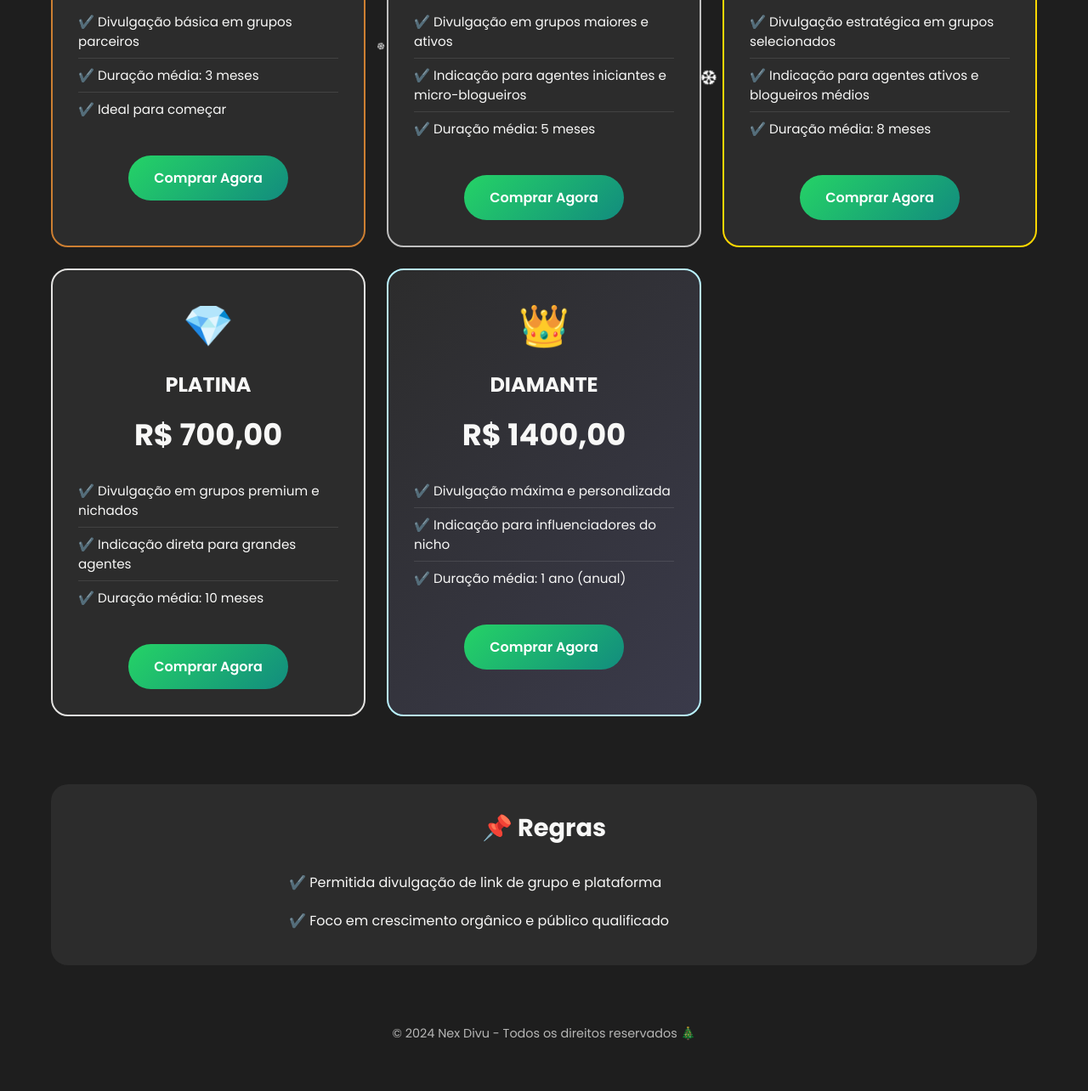
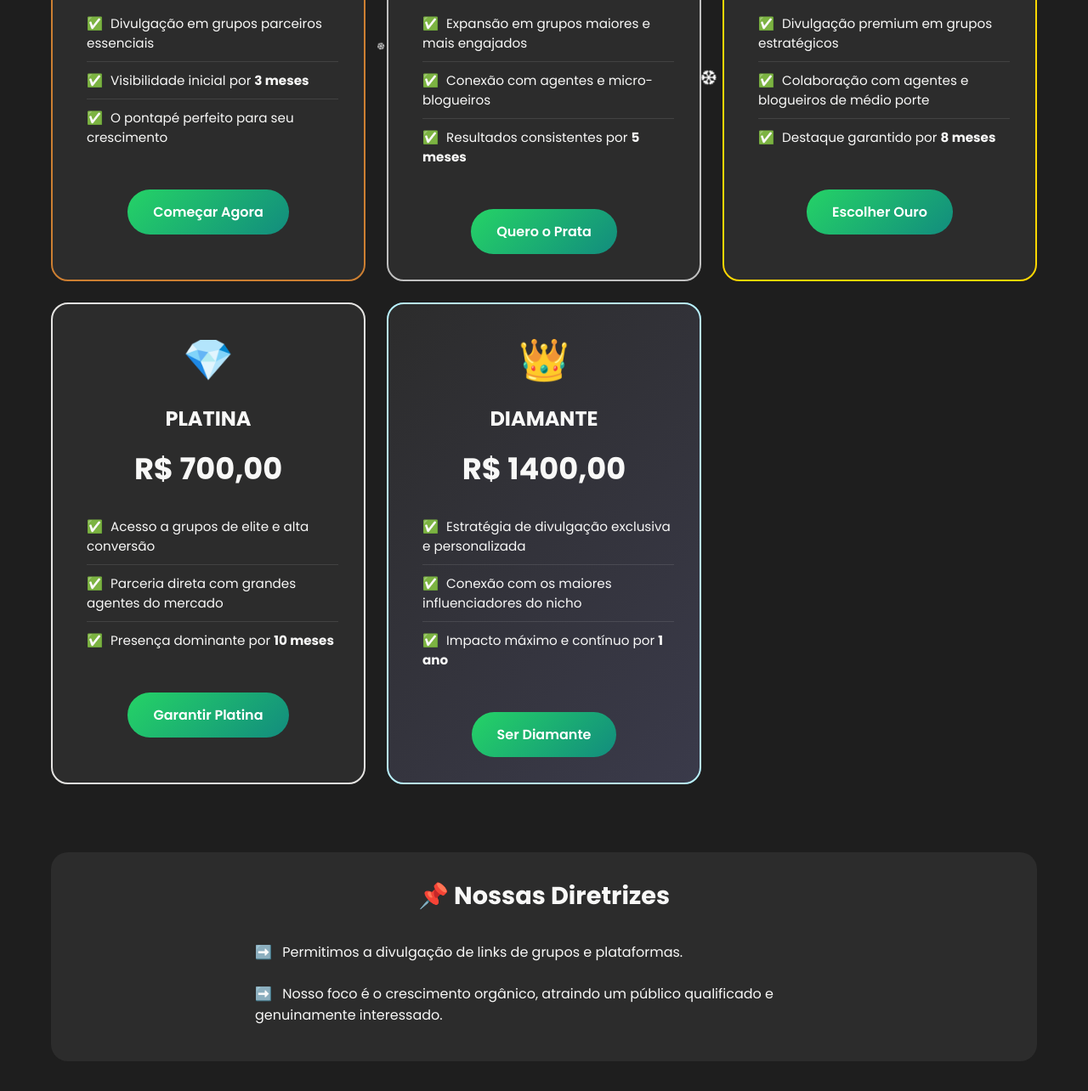
Before and after one commit to kdefycom/dc-store, a plain HTML site: page boostpacks/index.html in a window 1280 px wide. Shown: the part 515-1799 px from the top of the page at 85% size. Drawn offline with Linux system fonts and the light colour scheme.

Commit message:
refactor: improve copy and UI, and separate JS

```diff
--- a/boostpacks/index.html
+++ b/boostpacks/index.html
@@ -26,8 +26,14 @@
         header { text-align: center; padding: 40px 20px; }
         .logo { font-size: 3rem; font-weight: 700; display: inline-flex; align-items: center; gap: 10px; }
         .logo span { background: linear-gradient(135deg, #c41e3a, #ff6b6b); -webkit-background-clip: text; -webkit-text-fill-color: transparent; background-clip: text; }
-        .santa-hat { font-size: 2.5rem; margin-left: -15px; transform: rotate(15deg); display: inline-block; }
+        .santa-hat {
+            width: 50px;
+            height: 50px;
+            margin-left: -15px;
+            transform: rotate(15deg);
+        }
         .tagline { margin-top: 15px; font-size: 1.1rem; opacity: 0.9; }
+        .tagline strong { color: #ff6b6b; }
 
         .packages { display: grid; grid-template-columns: repeat(auto-fit, minmax(280px, 1fr)); gap: 25px; padding: 40px 0; }
 
@@ -49,10 +55,10 @@
         .card-icon { font-size: 3rem; margin-bottom: 15px; }
         .card h3 { font-size: 1.5rem; margin-bottom: 10px; }
         .card .price { font-size: 2.2rem; font-weight: 700; margin: 15px 0; }
-        .card ul { list-style: none; text-align: left; margin: 20px 0; }
-        .card li { padding: 8px 0; border-bottom: 1px solid rgba(255,255,255,0.1); font-size: 0.95rem; }
+        .card ul { list-style: none; text-align: left; margin: 20px 0; padding-left: 10px; }
+        .card li { padding: 10px 0; border-bottom: 1px solid rgba(255,255,255,0.1); font-size: 0.95rem; }
         .card li:last-child { border: none; }
-        .card li::before { content: "✔️ "; }
+        .card li::before { content: "✅ "; padding-right: 5px; }
 
         .btn {
             display: inline-block;
@@ -62,22 +68,24 @@
             border-radius: 50px;
             text-decoration: none;
             font-weight: 600;
-            margin-top: 15px;
+            margin-top: 20px;
             transition: transform 0.3s, box-shadow 0.3s;
         }
         .btn:hover { transform: scale(1.05); box-shadow: 0 10px 30px rgba(37, 211, 102, 0.4); }
 
         .rules { background: #2C2C2C; border-radius: 20px; padding: 30px; margin: 40px 0; }
         .rules h2 { text-align: center; margin-bottom: 20px; font-size: 1.8rem; }
-        .rules ul { list-style: none; max-width: 600px; margin: 0 auto; }
-        .rules li { padding: 10px 0; font-size: 1rem; }
+        .rules ul { list-style: none; max-width: 700px; margin: 0 auto; padding-left: 10px; }
+        .rules li { padding: 12px 0; font-size: 1rem; }
+        .rules li::before { content: "➡️ "; padding-right: 8px; }
 
         footer { text-align: center; padding: 30px; opacity: 0.7; font-size: 0.9rem; }
 
         @media (max-width: 600px) {
-            .logo { font-size: 2rem; }
-            .santa-hat { font-size: 1.8rem; }
-            .card .price { font-size: 1.8rem; }
+            .logo { font-size: 2.5rem; }
+            .santa-hat { width: 40px; height: 40px; }
+            .card .price { font-size: 2rem; }
+            .tagline { font-size: 1rem; }
         }
     </style>
 </head>
@@ -88,9 +96,13 @@
         <header>
             <div class="logo">
                 <span>Nex Divu</span>
-                <span class="santa-hat">🎅</span>
+                <svg class="santa-hat" viewBox="0 0 100 100" xmlns="http://www.w3.org/2000/svg">
+                    <path d="M20,70 C20,50 80,50 80,70 L95,90 L5,90 Z" fill="#c41e3a"/>
+                    <circle cx="50" cy="30" r="25" fill="white"/>
+                    <path d="M5,90 A45,45 0 0,1 95,90" fill="white"/>
+                </svg>
             </div>
-            <p class="tagline">✨ Pacotes de Divulgação – Grupo Slot / Casa de Aposta ✨<br>Crescimento real com agentes, blogueiros e pessoas ativas no nicho.</p>
+            <p class="tagline">Impulsione seu sucesso com nossos pacotes de divulgação! 🚀<br>Alcance o público certo com <strong>agentes, blogueiros e os melhores grupos do nicho.</strong></p>
         </header>
 
         <section class="packages">
@@ -99,11 +111,11 @@
                 <h3>BRONZE</h3>
                 <div class="price">R$ 189,00</div>
                 <ul>
-                    <li>Divulgação básica em grupos parceiros</li>
-                    <li>Duração média: 3 meses</li>
-                    <li>Ideal para começar</li>
+                    <li>Divulgação em grupos parceiros essenciais</li>
+                    <li>Visibilidade inicial por <strong>3 meses</strong></li>
+                    <li>O pontapé perfeito para seu crescimento</li>
                 </ul>
-                <a href="https://wa.me/553496476084?text=Olá! Tenho interesse no pacote BRONZE - R$ 189,00" class="btn">Comprar Agora</a>
+                <a href="https://wa.me/553496476084?text=Olá! Quero impulsionar meu sucesso com o pacote BRONZE - R$ 189,00" class="btn">Começar Agora</a>
             </div>
 
             <div class="card prata">
@@ -111,11 +123,11 @@
                 <h3>PRATA</h3>
                 <div class="price">R$ 340,00</div>
                 <ul>
-                    <li>Divulgação em grupos maiores e ativos</li>
-                    <li>Indicação para agentes iniciantes e micro-blogueiros</li>
-                    <li>Duração média: 5 meses</li>
+                    <li>Expansão em grupos maiores e mais engajados</li>
+                    <li>Conexão com agentes e micro-blogueiros</li>
+                    <li>Resultados consistentes por <strong>5 meses</strong></li>
                 </ul>
-                <a href="https://wa.me/553496476084?text=Olá! Tenho interesse no pacote PRATA - R$ 340,00" class="btn">Comprar Agora</a>
+                <a href="https://wa.me/553496476084?text=Olá! Quero expandir meu alcance com o pacote PRATA - R$ 340,00" class="btn">Quero o Prata</a>
             </div>
 
             <div class="card ouro">
@@ -123,11 +135,11 @@
                 <h3>OURO</h3>
                 <div class="price">R$ 500,00</div>
                 <ul>
-                    <li>Divulgação estratégica em grupos selecionados</li>
-                    <li>Indicação para agentes ativos e blogueiros médios</li>
-                    <li>Duração média: 8 meses</li>
+                    <li>Divulgação premium em grupos estratégicos</li>
+                    <li>Colaboração com agentes e blogueiros de médio porte</li>
+                    <li>Destaque garantido por <strong>8 meses</strong></li>
                 </ul>
-                <a href="https://wa.me/553496476084?text=Olá! Tenho interesse no pacote OURO - R$ 500,00" class="btn">Comprar Agora</a>
+                <a href="https://wa.me/553496476084?text=Olá! Quero consolidar minha marca com o pacote OURO - R$ 500,00" class="btn">Escolher Ouro</a>
             </div>
 
             <div class="card platina">
@@ -135,11 +147,11 @@
                 <h3>PLATINA</h3>
                 <div class="price">R$ 700,00</div>
                 <ul>
-                    <li>Divulgação em grupos premium e nichados</li>
-                    <li>Indicação direta para grandes agentes</li>
-                    <li>Duração média: 10 meses</li>
+                    <li>Acesso a grupos de elite e alta conversão</li>
+                    <li>Parceria direta com grandes agentes do mercado</li>
+                    <li>Presença dominante por <strong>10 meses</strong></li>
                 </ul>
-                <a href="https://wa.me/553496476084?text=Olá! Tenho interesse no pacote PLATINA - R$ 700,00" class="btn">Comprar Agora</a>
+                <a href="https://wa.me/553496476084?text=Olá! Quero dominar o mercado com o pacote PLATINA - R$ 700,00" class="btn">Garantir Platina</a>
             </div>
 
             <div class="card diamante">
@@ -147,45 +159,27 @@
                 <h3>DIAMANTE</h3>
                 <div class="price">R$ 1400,00</div>
                 <ul>
-                    <li>Divulgação máxima e personalizada</li>
-                    <li>Indicação para influenciadores do nicho</li>
-                    <li>Duração média: 1 ano (anual)</li>
+                    <li>Estratégia de divulgação exclusiva e personalizada</li>
+                    <li>Conexão com os maiores influenciadores do nicho</li>
+                    <li>Impacto máximo e contínuo por <strong>1 ano</strong></li>
                 </ul>
-                <a href="https://wa.me/553496476084?text=Olá! Tenho interesse no pacote DIAMANTE - R$ 1400,00" class="btn">Comprar Agora</a>
+                <a href="https://wa.me/553496476084?text=Olá! Quero o tratamento real com o pacote DIAMANTE - R$ 1400,00" class="btn">Ser Diamante</a>
             </div>
         </section>
 
         <section class="rules">
-            <h2>📌 Regras</h2>
+            <h2>📌 Nossas Diretrizes</h2>
             <ul>
-                <li>✔️ Permitida divulgação de link de grupo e plataforma</li>
-                <li>✔️ Foco em crescimento orgânico e público qualificado</li>
+                <li>Permitimos a divulgação de links de grupos e plataformas.</li>
+                <li>Nosso foco é o crescimento orgânico, atraindo um público qualificado e genuinamente interessado.</li>
             </ul>
         </section>
 
         <footer>
-            <p>© 2024 Nex Divu - Todos os direitos reservados 🎄</p>
+            <p>© 2024 Nex Divu - Transformando potencial em sucesso. 🎄</p>
         </footer>
     </div>
 
-    <script>
-        const container = document.getElementById('snowflakes');
-        const snowflakes = ['❄', '❅', '❆', '✦', '•'];
-
-        function createSnowflake() {
-            const flake = document.createElement('div');
-            flake.className = 'snowflake';
-            flake.textContent = snowflakes[Math.floor(Math.random() * snowflakes.length)];
-            flake.style.left = Math.random() * 100 + 'vw';
-            flake.style.fontSize = (Math.random() * 1 + 0.5) + 'em';
-            flake.style.opacity = Math.random() * 0.6 + 0.4;
-            flake.style.animationDuration = (Math.random() * 5 + 5) + 's';
-            container.appendChild(flake);
-            setTimeout(() => flake.remove(), 10000);
-        }
-
-        setInterval(createSnowflake, 200);
-        for(let i = 0; i < 30; i++) setTimeout(createSnowflake, i * 100);
-    </script>
+    <script src="script.js"></script>
 </body>
 </html>
--- /dev/null
+++ b/boostpacks/script.js
@@ -0,0 +1,18 @@
+
+        const container = document.getElementById('snowflakes');
+        const snowflakes = ['❄', '❅', '❆', '✦', '•'];
+
+        function createSnowflake() {
+            const flake = document.createElement('div');
+            flake.className = 'snowflake';
+            flake.textContent = snowflakes[Math.floor(Math.random() * snowflakes.length)];
+            flake.style.left = Math.random() * 100 + 'vw';
+            flake.style.fontSize = (Math.random() * 1 + 0.5) + 'em';
+            flake.style.opacity = Math.random() * 0.6 + 0.4;
+            flake.style.animationDuration = (Math.random() * 5 + 5) + 's';
+            container.appendChild(flake);
+            setTimeout(() => flake.remove(), 10000);
+        }
+
+        setInterval(createSnowflake, 200);
+        for(let i = 0; i < 30; i++) setTimeout(createSnowflake, i * 100);
```
